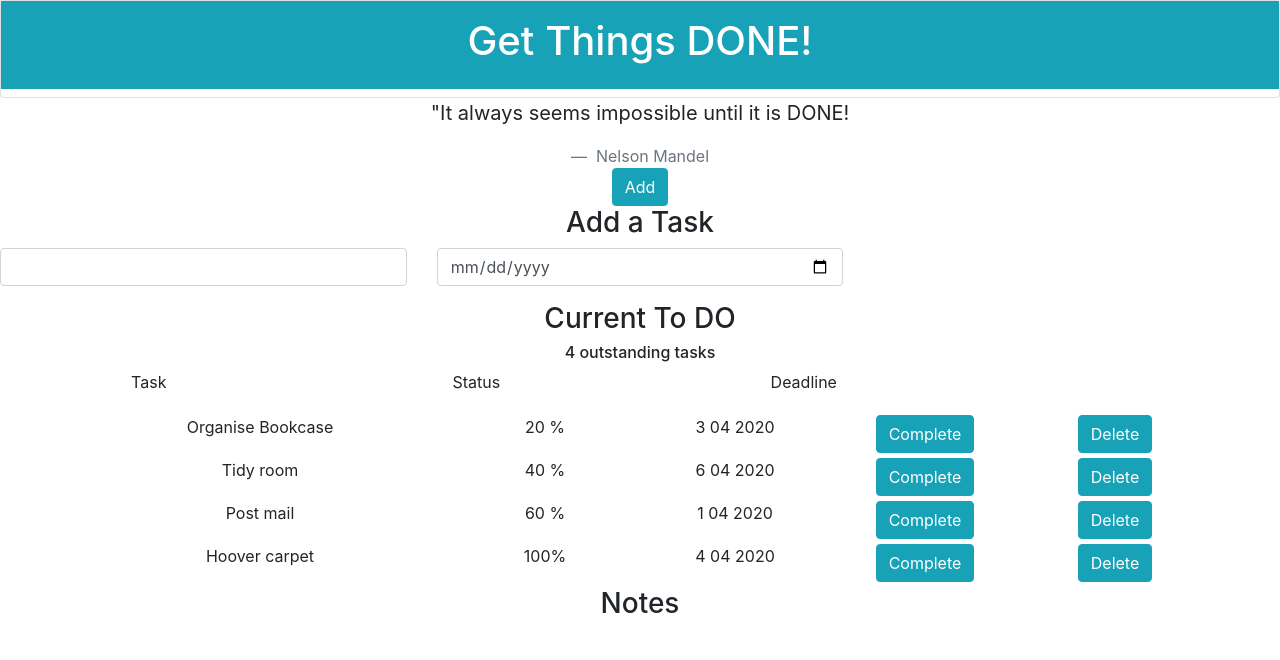
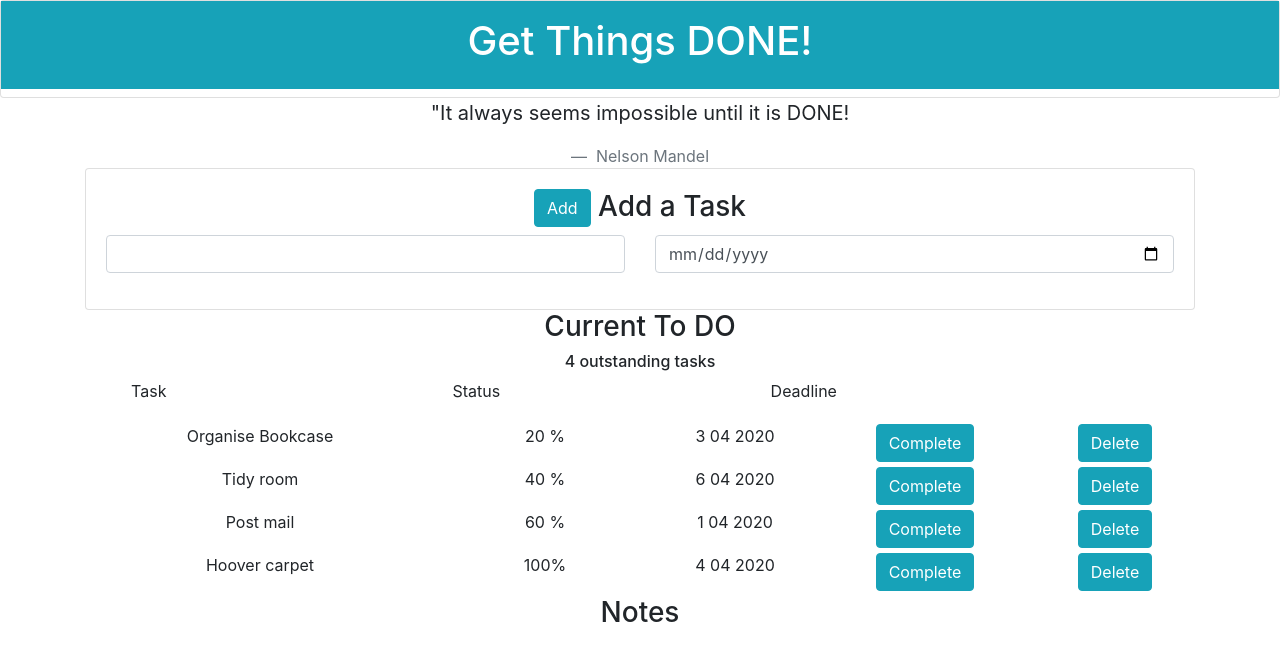
Before and after one commit to hananabdimalik/todo_list_application_frontend, a React (Create React App) app: page / in a window 1280 px wide. Shown: the top 660 px of the page. Built offline with nearby package versions, Linux system fonts and the light colour scheme.

Commit message:
structured add task section

```diff
--- a/src/AddaTask/AddaTask.js
+++ b/src/AddaTask/AddaTask.js
@@ -1,18 +1,21 @@
 import React from 'react'
 import "./AddaTask.css"
 
-function AddaTask(){
+function AddaTask() {
     return (
-       <div className=""> <button className="btn btn-info">Add</button> <h3> Add a Task</h3>
-    <div className="row mb-3">
-<div className="col-4 md-4"> <input type ="test" className="form-control" /></div>
-<div className= "col-4 col-md-4"> <input type="date" className="form-control"/></div>
-{/* <div className="col-4 col-md-4"> <input type="test" className="form-control" /></div> */}
-
-
-    </div>
-    </div>
-       )
+        <div className="container">
+            <div className="card">
+                <div className="card-body">
+                    <h3> <button className="btn btn-info">Add</button> Add a Task</h3>
+                    <div className="row mb-3">
+                        <div className="col-6 md-6"> <input type="test" className="form-control" /></div>
+                        <div className="col-6 col-md-6"> <input type="date" className="form-control" /></div>
+                        {/* <div className="col-4 col-md-4"> <input type="test" className="form-control" /></div> */}
+                    </div>
+                </div>
+            </div>
+        </div>
+    )
 }
 
 export default AddaTask;
--- a/src/App.js
+++ b/src/App.js
@@ -33,21 +33,24 @@ function App() {
     setTasks(filteredTasks);
   }
 
-const completeTask =(id) => {
+  const completeTask = (id) => {
     const newTask = tasks.map((task) => {
-    if(task.id === id && task.Status === 100 ){
+      if (task.id === id && task.Status === 100) {
       }
       return task;
     });
-setTasks (newTask)
+    setTasks(newTask)
   }
 
 
   return (
     <div className="App">
+      <section>
         <Header />
         <Footer />
+      </section>
       <main>
+        <section>
           <AddaTask />
           <CurrentTasks count={tasks.length} />
           <div className=" container">
@@ -63,7 +66,10 @@ setTasks (newTask)
               />
             })}
           </div>
+        </section>
+        <section>
           <Notes />
+        </section>
       </main>
     </div>
   );
--- a/src/Footer/Footer.css
+++ b/src/Footer/Footer.css
@@ -0,0 +1,4 @@
+.footer{
+   line-height: 1em;
+    font-size: small;
+}
--- a/src/Footer/Footer.js
+++ b/src/Footer/Footer.js
@@ -2,10 +2,12 @@ import React from "react";
 
 function Footer() {
     return (
-        <blockquote className="blockquote mb-0">
-            <p>"It always seems impossible until it is DONE!</p>
-            <footer className="blockquote-footer"> Nelson Mandel</footer>
-        </blockquote>
+        <div className="container">
+            <blockquote className="blockquote mb-0">
+                <p className="footer">"It always seems impossible until it is DONE!</p>
+                <footer className="blockquote-footer"> Nelson Mandel</footer>
+            </blockquote>
+        </div>
     )
 }
 
```
Lines whose indentation alone changed are shown as unchanged.
